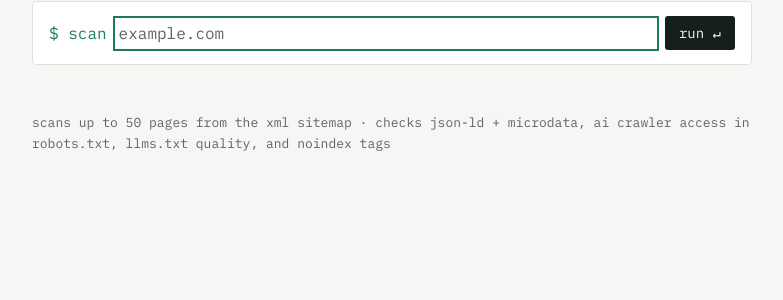
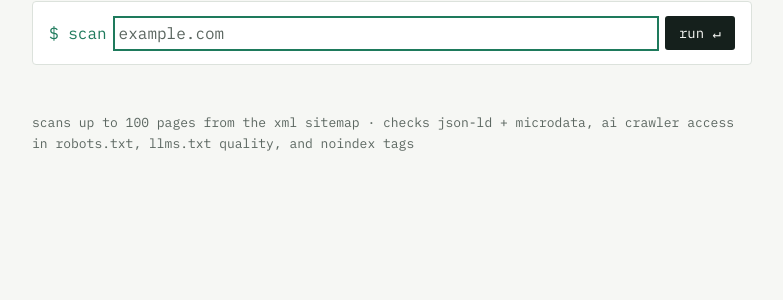
Before and after one commit to jayelliotblack-art/GEO-Audit-Tool, a Flask app: page / in a window 1280 px wide. Shown: the part 229-529 px from the top of the page, without its empty margins (248-1031 px from the left). Run offline with Flask 3, Linux system fonts and the light colour scheme.

Commit message:
Add files via upload

```diff
--- a/app.py
+++ b/app.py
@@ -25,8 +25,10 @@ from summarizer import generate_summary
 app = Flask(__name__)
 app.jinja_env.filters["urlpath"] = lambda u: urlparse(u).path or "/"
 
-MAX_URLS = 50  # raised from 25 now that the pipeline's proven against real sites;
-# this needs gunicorn's timeout raised to match -- see README
+MAX_URLS = 100  # doubled from 50 -- still nowhere near "the whole site" for
+# anything beyond a few hundred pages, but meaningfully improves sample
+# representativeness (orphan detection especially). Needs gunicorn's timeout
+# raised to match -- see README.
 
 
 def _normalize_domain(raw):
@@ -61,6 +63,15 @@ def scan():
     report = build_report(domain, crawl_results, urls_to_scan, lastmod_by_url)
     report["urls_found_total"] = total_found
     report["skipped_by_robots"] = skipped_by_robots
+    # % of the site actually sampled -- orphan detection in particular is
+    # only as good as this number. Sampling 100 of 2,800 pages means most
+    # "orphan" flags are just "the linking page wasn't in the sample," not a
+    # real finding; this lets the report say so honestly rather than
+    # presenting a low-confidence number with the same confidence as
+    # everything else.
+    report["sample_coverage_pct"] = (
+        round(report["total_pages_scanned"] / total_found * 100) if total_found else None
+    )
     report["robots_access_denied"] = robots_access_denied
 
     # Trimmed subset sent to the optional AI-summary button -- aggregate
--- a/templates/index.html
+++ b/templates/index.html
@@ -24,14 +24,14 @@
 
     <div id="scan-status" class="scan-status" style="display:none">
       <span class="spinner" aria-hidden="true"></span>
-      Crawling up to 50 pages -- this usually takes 10-60 seconds depending on the site.
+      Crawling up to 100 pages -- this usually takes 20-100 seconds depending on the site.
     </div>
 
     {% if error %}
       <p class="error">! {{ error }}</p>
     {% endif %}
 
-    <p class="note">scans up to 50 pages from the xml sitemap &middot; checks json-ld + microdata, ai crawler access in robots.txt, llms.txt quality, and noindex tags</p>
+    <p class="note">scans up to 100 pages from the xml sitemap &middot; checks json-ld + microdata, ai crawler access in robots.txt, llms.txt quality, and noindex tags</p>
   </div>
 
   <script>
--- a/templates/report.html
+++ b/templates/report.html
@@ -106,7 +106,11 @@
         {% else %}
           <span class="v good"><svg class="icon" viewBox="0 0 14 14"><path d="M2.5 7.5l3 3 6-7" stroke="currentColor" stroke-width="2" fill="none" stroke-linecap="round" stroke-linejoin="round"/></svg>0</span>
         {% endif %}
-        <div class="stat-note">No inbound links found within pages scanned -- not yet scored</div>
+        {% if report.sample_coverage_pct is not none and report.sample_coverage_pct < 40 %}
+          <div class="stat-note">Low confidence -- only {{ report.sample_coverage_pct }}% of the site was sampled, so most flags here likely just mean the linking page wasn't in the sample, not that the page is truly unlinked</div>
+        {% else %}
+          <div class="stat-note">No inbound links found within pages scanned -- not yet scored</div>
+        {% endif %}
       </div>
       <div class="stat stat-{{ truthfulness_tier }}">
         <span class="k">Schema truthfulness:</span>
```
Also changed, not shown: README.md.
